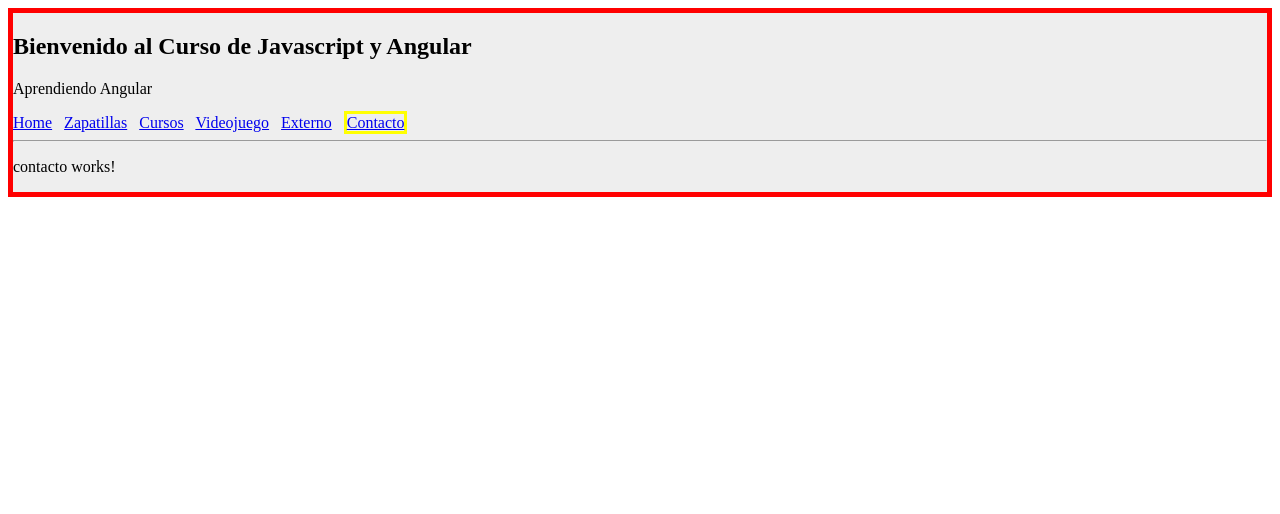
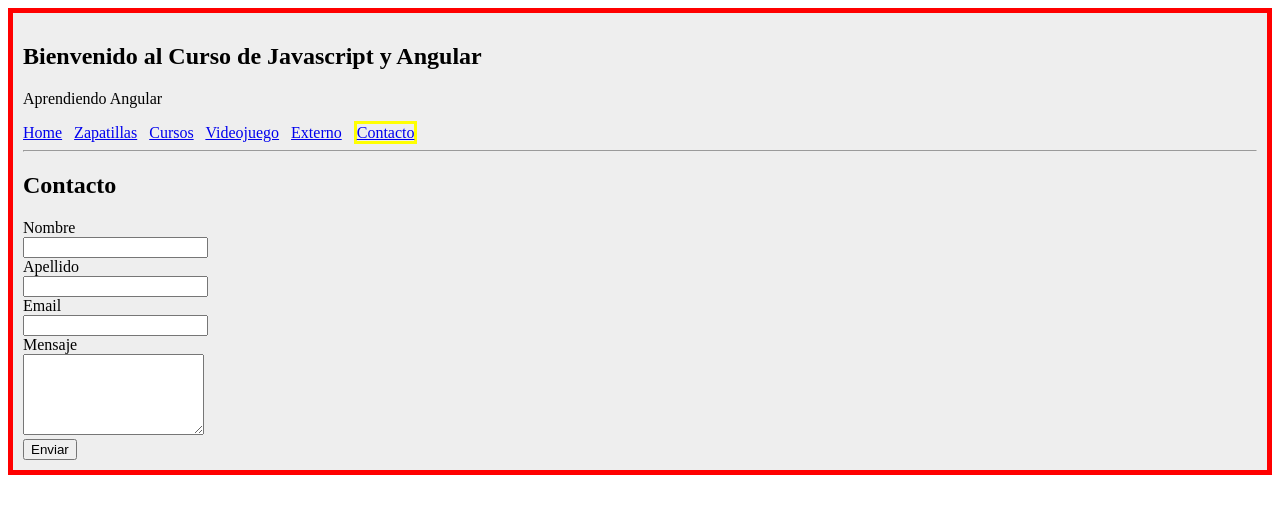
Before and after one commit to juanquiroz09/angular-my-first-project, an Angular app: page /contacto in a window 1280 px wide. Shown: the top 514 px of the page. Built offline with nearby package versions, Linux system fonts and the light colour scheme.

Commit message:
input_validation

```diff
--- a/src/app/app.component.html
+++ b/src/app/app.component.html
@@ -1,7 +1,8 @@
 <div [ngStyle] = "{
     'background': setting.fondo,
     'border': '5px solid black',
-    'border-color': setting.color
+    'border-color': setting.color,
+    'padding': '10px'
 }">
     <h2>Bienvenido al {{ title }}</h2>
     <p>{{descripcion}}</p>
--- a/src/app/contacto/contacto.component.html
+++ b/src/app/contacto/contacto.component.html
@@ -1 +1,27 @@
-<p>contacto works!</p>
+<h2>Contacto</h2>
+<form action="" #formContacto="ngForm" (ngSubmit)="onSubmit()">
+  <label for="name">Nombre</label>
+  <br>
+  <input type="text" name="name" #nombre="ngModel" [(ngModel)]="usuario.nombre" required="" pattern="[a-zA-Z]+"/>
+  <span *ngIf="nombre.touched && !nombre.valid">El nombre es obligatorio</span>
+  <br>
+
+  <label for="last_name">Apellido</label>
+  <br>
+  <input type="text" name="last_name" #last_name="ngModel" [(ngModel)]="usuario.apellidos" required=""pattern="[a-zA-Z]+"/>
+  <span *ngIf="last_name.touched && !last_name.valid">El apellido es obligatorio</span>
+  <br>
+
+  <label for="email">Email</label>
+  <br>
+  <input type="email" name="email" #email="ngModel" [(ngModel)]="usuario.email" required=""/>
+  <span *ngIf="email.touched && !email.valid">El email es obligatorio</span>
+  <br>
+
+  <label for="message">Mensaje</label>
+  <br>
+  <textarea name="message" id="" cols="20" rows="5" #message="ngModel" [(ngModel)]="usuario.mensaje" required=""></textarea>
+  <span *ngIf="message.touched && !message.valid">Elmensaje es obligatorio</span>
+  <br>
+  <input type="submit" value="Enviar">
+</form>
--- a/src/app/contacto/contacto.component.ts
+++ b/src/app/contacto/contacto.component.ts
@@ -1,4 +1,5 @@
 import { Component, OnInit } from '@angular/core';
+import { ContactoUsuario } from '../models/contacto.usuario';
 
 @Component({
   selector: 'app-contacto',
@@ -6,10 +7,18 @@ import { Component, OnInit } from '@angular/core';
   styleUrls: ['./contacto.component.css']
 })
 export class ContactoComponent implements OnInit {
+  public usuario: ContactoUsuario;
 
-  constructor() { }
+  constructor() {
+    this.usuario = new ContactoUsuario('','','','')
+  }
 
   ngOnInit(): void {
   }
+  onSubmit(){
+    console.log("enviado");
+    console.log(this.usuario);
+
+  }
 
 }
--- /dev/null
+++ b/src/app/models/contacto.usuario.ts
@@ -0,0 +1,3 @@
+export class ContactoUsuario {
+  constructor(public nombre: string, public apellidos: string, public email: string, public mensaje: string) {}
+}
```
Also changed, not shown: src/app/models/usuario.ts (deleted).
